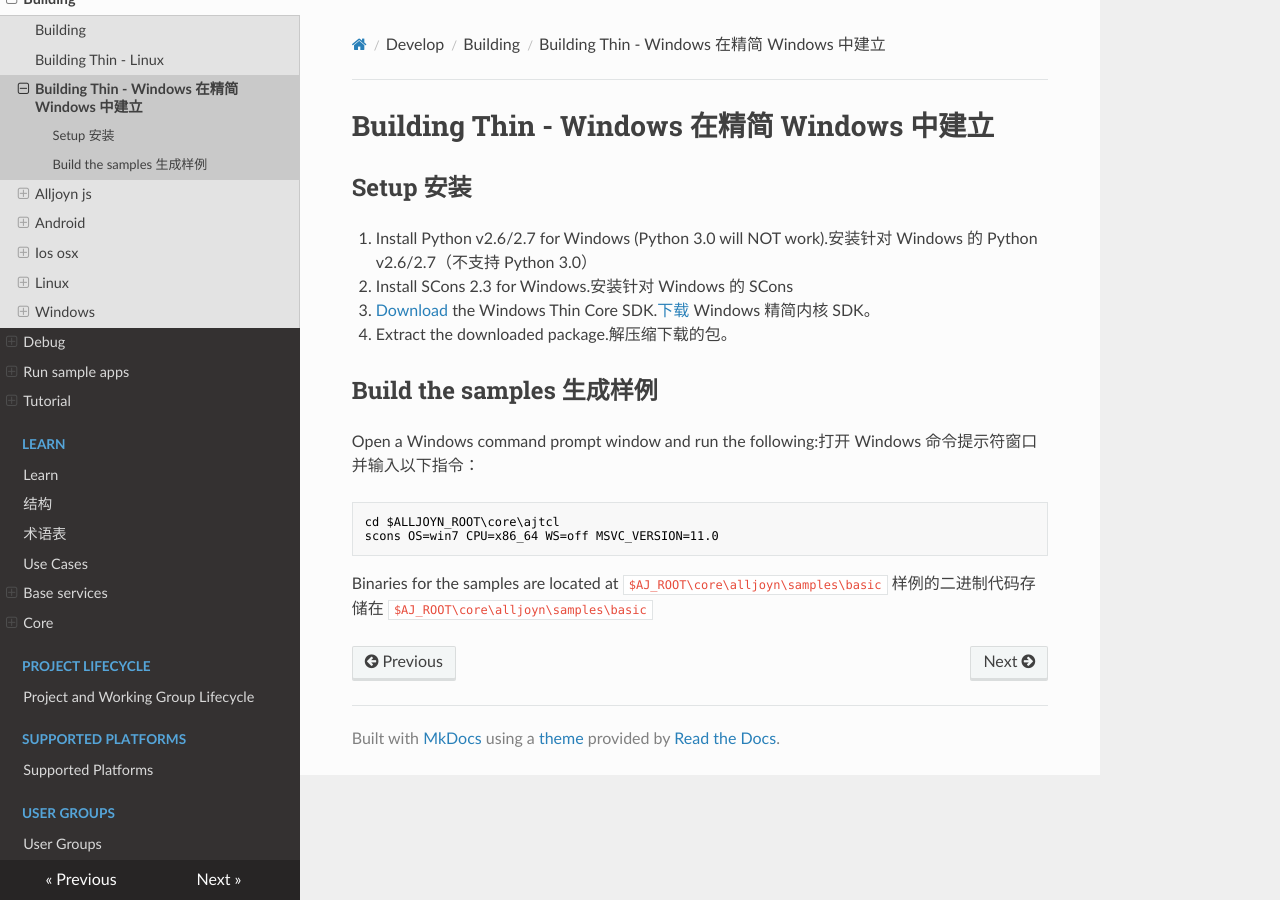
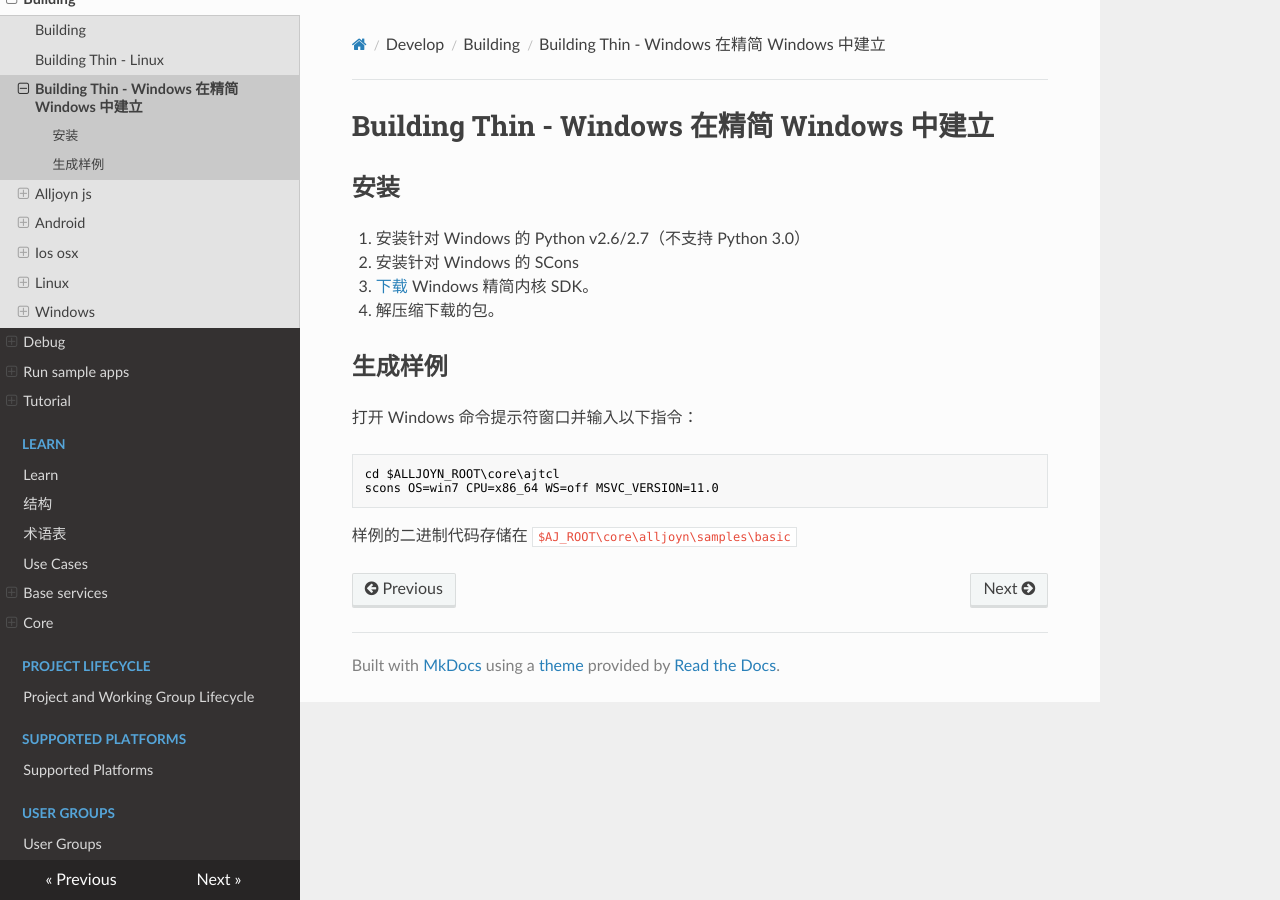
Before and after one commit to smart-conn/alljoyn-zh, an MkDocs documentation site: the page built from docs/develop/building/thin-windows.md, in a window 1280 px wide. Built offline with MkDocs 1.6.1, drawn with Linux system fonts in a browser that asks for light colours; nearby versions of some CDN libraries.

Commit message:
Update thin-windows.md

````diff
--- a/docs/develop/building/thin-windows.md
+++ b/docs/develop/building/thin-windows.md
@@ -1,20 +1,20 @@
 # Building Thin - Windows 在精简 Windows 中建立
 
-## Setup 安装
-1. Install Python v2.6/2.7 for Windows (Python 3.0 will NOT work).安装针对 Windows 的 Python v2.6/2.7（不支持 Python 3.0）
-2. Install SCons 2.3 for Windows.安装针对 Windows 的 SCons
-3. [Download][download] the Windows Thin Core SDK.[下载][download] Windows 精简内核 SDK。
-4. Extract the downloaded package.解压缩下载的包。
+## 安装
+1. 安装针对 Windows 的 Python v2.6/2.7（不支持 Python 3.0）
+2. 安装针对 Windows 的 SCons
+3. [下载][download] Windows 精简内核 SDK。
+4. 解压缩下载的包。
 
-## Build the samples 生成样例
-Open a Windows command prompt window and run the following:打开 Windows 命令提示符窗口并输入以下指令：
+## 生成样例
+打开 Windows 命令提示符窗口并输入以下指令：
 
 ```bat
 cd $ALLJOYN_ROOT\core\ajtcl
 scons OS=win7 CPU=x86_64 WS=off MSVC_VERSION=11.0
 ```
 
-Binaries for the samples are located at `$AJ_ROOT\core\alljoyn\samples\basic` 样例的二进制代码存储在 `$AJ_ROOT\core\alljoyn\samples\basic`
+样例的二进制代码存储在 `$AJ_ROOT\core\alljoyn\samples\basic`
 
 [download]: https://allseenalliance.org/framework/download
 [build-app-thin-library]:  /develop/tutorial/thin-app
````
